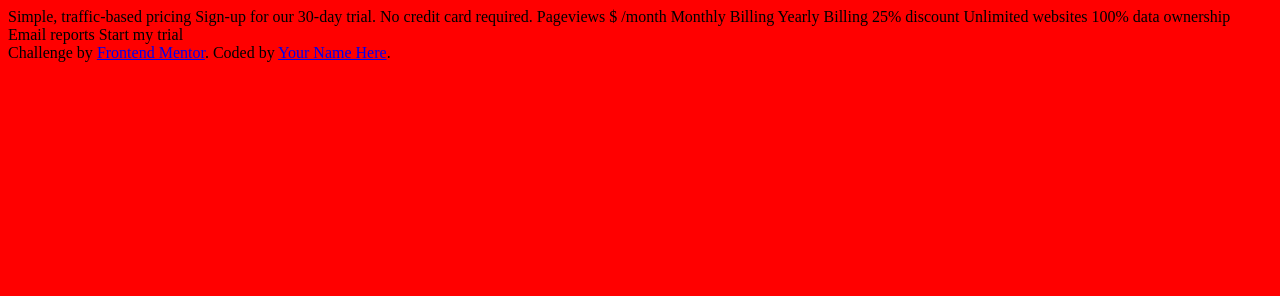
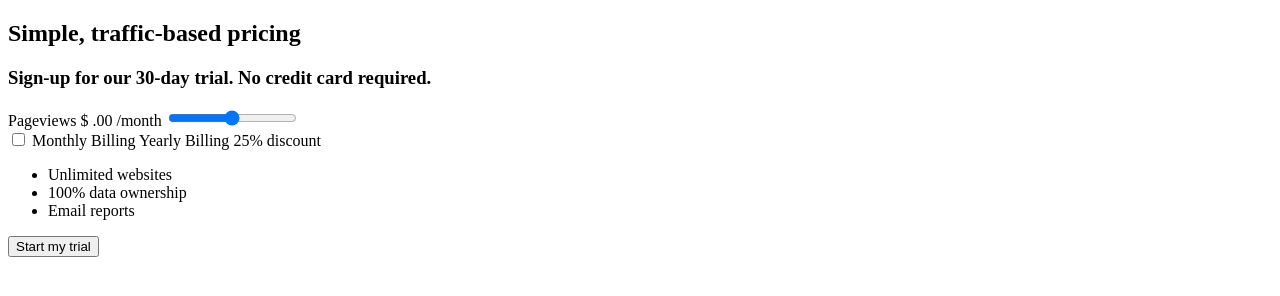
Before and after one commit to cmlebron14/interactive-pricing-component, a website: page index.html in a window 1280 px wide. Drawn offline with nearby package versions, Linux system fonts and the light colour scheme; files that its build step writes are made by us from their sources.

Commit message:
set up html and sass color variables

```diff
--- a/index.html
+++ b/index.html
@@ -2,34 +2,51 @@
 <html lang="en">
 <head>
   <meta charset="UTF-8">
-  <meta name="viewport" content="width=device-width, initial-scale=1.0"> <!-- displays site properly based on user's device -->
-
+  <meta name="viewport" content="width=device-width, initial-scale=1.0">
   <link rel="icon" type="image/png" sizes="32x32" href="./images/favicon-32x32.png">
   <link rel="stylesheet" href="./css/styles.css">
-
   <title>Frontend Mentor | Interactive pricing component</title>
-
 </head>
 <body>
 
-  Simple, traffic-based pricing
-  Sign-up for our 30-day trial. No credit card required.
+  <header>
+    <h2 class="main-heading">Simple, traffic-based pricing</h2>
+    <h3 class="sub-heading">Sign-up for our 30-day trial. No credit card required.</h3>
+  </header>
 
-  Pageviews
-  $ /month
+  <main>
+    <form action="" class="pricing-form">
 
-  Monthly Billing
-  Yearly Billing 25% discount
+      <div class="slider-section">
+        <label for="slider">
+          <span class="pageviews-label"><span class="pageviews-value"></span> Pageviews</span>
+          <span class="price-label"><span class="price">$ <span class="price-value"></span>.00</span> /month</span>
+        </label>
+        <input type="range" name="slider" min="0" max="4">
+      </div>
 
-  Unlimited websites
-  100% data ownership
-  Email reports
+      <div class="toggle-section">
+        <input type="checkbox" name="billing" class="billing-toggle">
+        <label for="billing" class="billing-label">
+          <span class="monthly">Monthly Billing</span>
+          <span class="yearly">Yearly Billing <span class="discount">25% discount</span></span>
+        </label>
+      </div>
 
-  Start my trial
+      <div class="trial-section">
+        <ul class="trial-info">
+          <li>Unlimited websites</li>
+          <li>100% data ownership</li>
+          <li>Email reports</li>
+        </ul>
+        <button type="submit" class="trial-button">Start my trial</button>
+      </div>
+    </form>
+  </main>
 
-  <div class="attribution">
+  <!-- <div class="attribution">
     Challenge by <a href="https://www.frontendmentor.io?ref=challenge" target="_blank">Frontend Mentor</a>.
     Coded by <a href="#">Your Name Here</a>.
-  </div>
+  </div> -->
 </body>
 </html>
--- a/scss/styles.scss
+++ b/scss/styles.scss
@@ -1,5 +1,14 @@
-$red: red;
+$white: #ffffff;
+$zircon: #f9faff; //body bg
+$link-water: #cfd8ef; //toggle bg
+$link-water-2: #ecf0fb; //empty slider bar
+$periwinkle: #becdff; //button text
+$bali-hai: #848ead; //sub-heading text + "pageviews" + "/month"
+$rhino: #293356; //main heading text + "$16.00" + button bg
 
-body {
-	background: red;
-}
+$ice-cold: #a4f3eb; //slider bar
+$aquamarine: #80fff3; //slider button arrows
+$turquoise: #10d8c4; //checkmarks + slider button
+
+$bridesmaid: #feede8; //discount bg
+$salmon: #ff8d68; //discount text
```
Also changed, not shown: css/styles.css (deleted), 1 other file.
